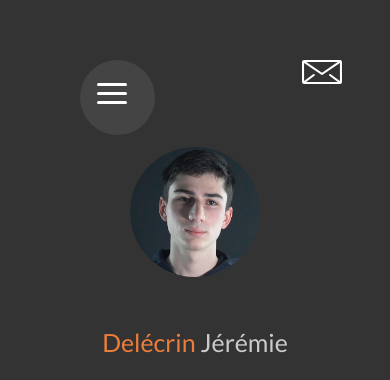
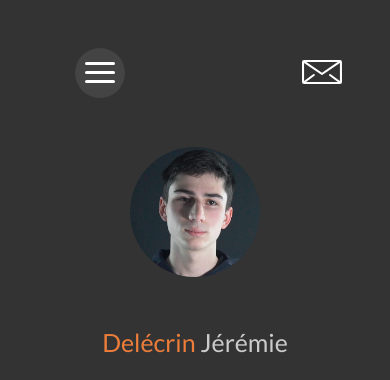
Before and after one commit to JeremDlcn/portfolioCV, a PHP site: page / in a window 390 px wide. Shown: the part 40-420 px from the top of the page. Run offline with PHP 8.4, Linux system fonts and the light colour scheme.

Commit message:
final whithout admin

```diff
--- a/style.css
+++ b/style.css
@@ -52,7 +52,8 @@ header{
 
 .menu.on {
 	display: block;
-	transition: 1.5s 0s ease-in-out;
+	animation-name: appear;
+	animation-duration: 2.5s;
 }
 
 .circle {
@@ -63,7 +64,7 @@ header{
     margin-top: 60px;
 	margin-left: 80px;
     border-radius: 50% 50% 50% 50%;
-    transition: .5s ease-in-out;
+    transition: .7s ease-in-out;
     box-shadow: 0 0 0 0 #444444, 0 0 0 0 #444444;
     background-color: #444444; /* Fond cercle toujours actif(sous icon menu)*/
 }
@@ -71,6 +72,7 @@ header{
 .circle.on {
 	box-shadow: 0 0 0 100vw #444444, 0 0 0 100vh #444444; /* le fond qui s'étend*/
     border-radius: 0; /* La forme finale du fond du menu*/
+
 }
 
 
@@ -430,6 +432,18 @@ textarea {
 	color: #909090;
 }
 
+
+
+/*----------------------------------------------------------------------------------------------*/
+/*----------------------------------------------------------------------------------------------*/
+/*----------------------------------------------------------------------------------------------*/
+/*-----------------------------------------Responsive-------------------------------------------*/
+/*----------------------------------------------------------------------------------------------*/
+/*----------------------------------------------------------------------------------------------*/
+/*----------------------------------------Media screen-------------------------------------------*/
+
+
+
 /*Laptop M*/
 @media screen and (max-width: 1200px) {
 	.textparcours div:first-child p:first-child{
@@ -598,6 +612,9 @@ textarea {
 		header {
 			margin-bottom: 40px;
 		}
+
+
+
 		.arrow {
 			margin: 40px 0 0 50px;
 		}
@@ -627,11 +644,17 @@ textarea {
 			width: 30px;
 			height: 3px;
 			margin-bottom: 6px;
+			margin-left: 10px;
 			}
-		.buttonburger {
-			padding-top: 60px;
-			padding-left: 70px;
-			}
+		.bar:first-child {
+			margin-top: 14px;
+		}
+		.circle {
+			margin-top: 48px;
+			margin-left: 75px;
+			width: 50px;
+			height: 50px;
+		}
 		li {
 			font-size: 20px;
 			margin-bottom: 40px;
@@ -670,4 +693,9 @@ textarea {
 /*----------------------------------------------------------------------------------------------*/
 /*----------------------------------------------------------------------------------------------*/
 /*----------------------------------------------------------------------------------------------*/
-/*----------------------------------------Page Admin------------------------------------------*/
+/*----------------------------------------Animation---------------------------------------------*/
+@keyframes appear {
+	from {opacity: 0;}
+	to {opacity: 1;}
+
+}
```
